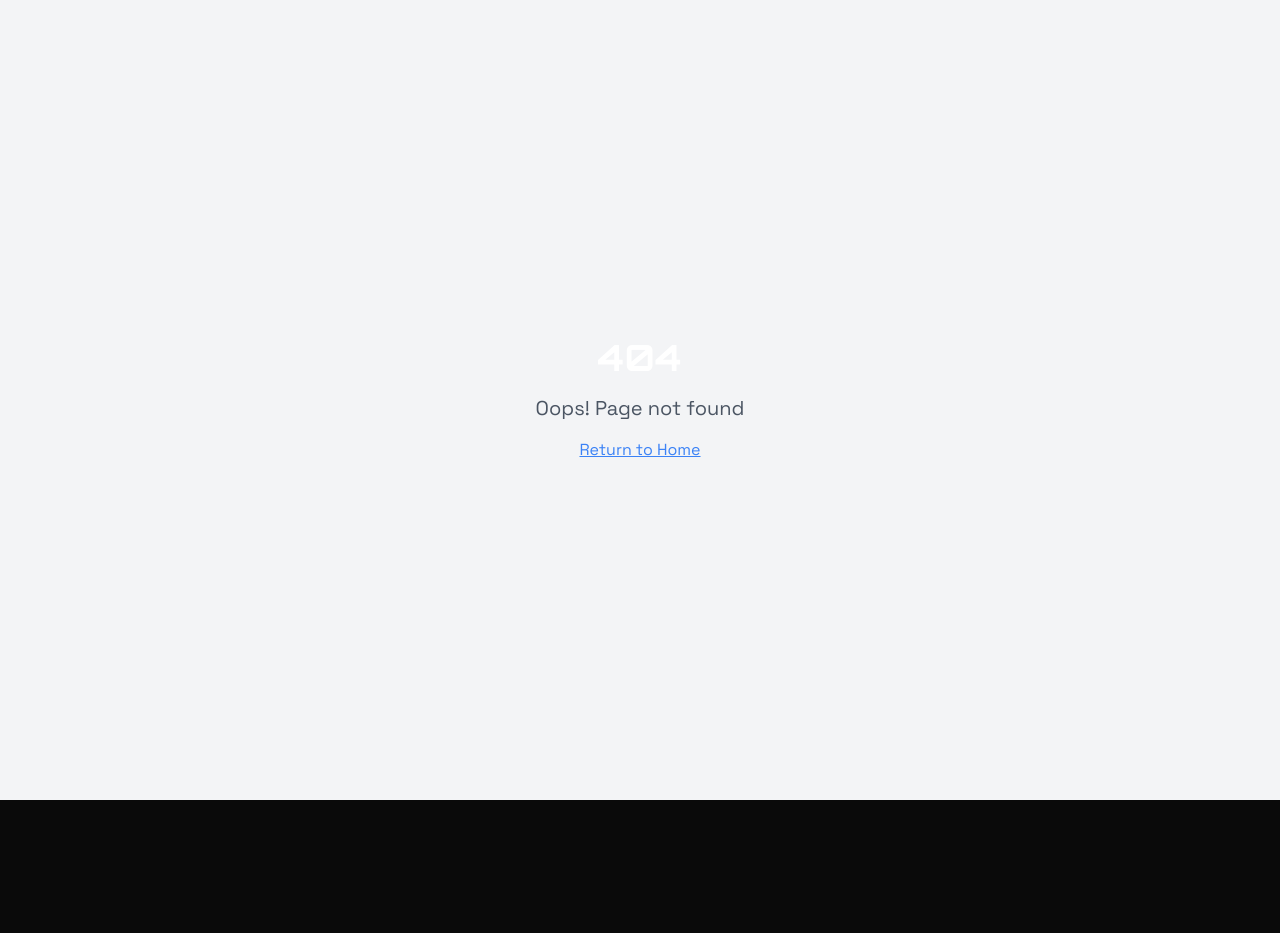
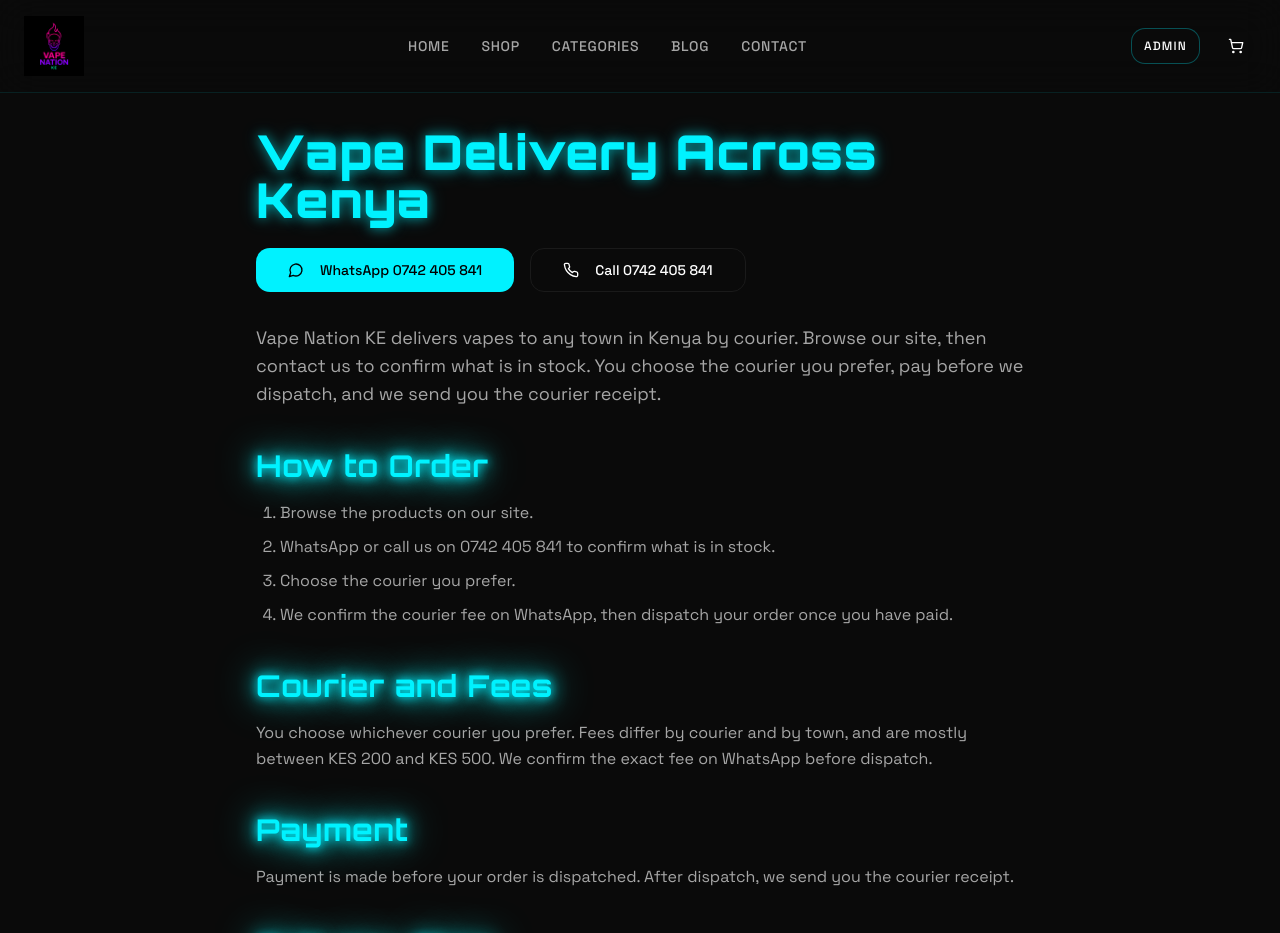
Before and after one commit to esalimbacyberhub-lgtm/vape-nation-ke, a React (Vite) app: page /vape-delivery-kenya in a window 1280 px wide. Before the commit this address had no page. Shown: the top 933 px of the page. Before the commit the page ends 800 px from the top, so only its background shows below. Built offline with nearby package versions, Linux system fonts and the light colour scheme.

Commit message:
Changes
Co-authored-by: esalimbacyberhub-lgtm <240168505+esalimbacyberhub-lgtm@users.noreply.github.com>

```diff
--- a/src/App.tsx
+++ b/src/App.tsx
@@ -7,6 +7,7 @@ import Index from "./pages/Index";
 import Auth from "./pages/Auth";
 import Admin from "./pages/Admin";
 import VapeDeliveryNairobi from "./pages/VapeDeliveryNairobi";
+import VapeDeliveryKenya from "./pages/VapeDeliveryKenya";
 import VapeDeliveryKisumu from "./pages/VapeDeliveryKisumu";
 import VapeDeliveryMombasa from "./pages/VapeDeliveryMombasa";
 import VapeDeliveryNakuru from "./pages/VapeDeliveryNakuru";
@@ -38,6 +39,7 @@ const App = () => (
           <Route path="/product/:id" element={<ProductDetail />} />
           <Route path="/admin" element={<Admin />} />
           <Route path="/vape-delivery-nairobi" element={<VapeDeliveryNairobi />} />
+          <Route path="/vape-delivery-kenya" element={<VapeDeliveryKenya />} />
           <Route path="/vape-delivery-kisumu" element={<VapeDeliveryKisumu />} />
           <Route path="/vape-delivery-mombasa" element={<VapeDeliveryMombasa />} />
           <Route path="/vape-delivery-nakuru" element={<VapeDeliveryNakuru />} />
--- a/src/components/DeliveryAreas.tsx
+++ b/src/components/DeliveryAreas.tsx
@@ -38,6 +38,7 @@ const DeliveryAreas = () => {
           <div className="text-center">
             <p className="text-lg text-muted-foreground">WhatsApp: <span className="text-primary font-bold">0742405841</span></p>
             <a href="/vape-delivery-nairobi" className="inline-block mt-3 text-primary underline hover:opacity-80">Vape delivery in Nairobi: fees, times & areas →</a>
+            <a href="/vape-delivery-kenya" className="block mt-2 text-primary underline hover:opacity-80">Vape delivery across Kenya by courier →</a>
           </div>
         </div>
       </div>
--- a/src/components/Footer.tsx
+++ b/src/components/Footer.tsx
@@ -81,6 +81,8 @@ const Footer = () => {
             <div className="flex flex-wrap items-center justify-center gap-4">
               <a href="/vape-delivery-nairobi" className="hover:text-primary transition-colors">Vape Delivery Nairobi</a>
               <span className="text-primary/30">•</span>
+              <a href="/vape-delivery-kenya" className="hover:text-primary transition-colors">Vape Delivery Across Kenya</a>
+              <span className="text-primary/30">•</span>
               <a href="/privacy-policy" className="hover:text-primary transition-colors">Privacy Policy</a>
               <span className="text-primary/30">•</span>
               <a href="/delivery-policy" className="hover:text-primary transition-colors">Delivery & Shipping</a>
--- /dev/null
+++ b/src/pages/VapeDeliveryKenya.tsx
@@ -0,0 +1,72 @@
+import { Helmet } from "react-helmet";
+import { Link } from "react-router-dom";
+import Header from "@/components/Header";
+import Footer from "@/components/Footer";
+import { Button } from "@/components/ui/button";
+import { Phone, MessageCircle } from "lucide-react";
+
+const WA = "https://wa.me/254742405841";
+const TEL = "tel:+254742405841";
+const DESC = "Vape delivery to any town in Kenya by courier, about one day. Confirm stock on WhatsApp 0742 405 841. Fees mostly KES 200 to 500.";
+const URL = "https://vape-nation-ke.lovable.app/vape-delivery-kenya";
+
+const H2 = ({ children }: { children: React.ReactNode }) => (
+  <h2 className="text-2xl md:text-3xl font-bold mb-4 mt-10 neon-text">{children}</h2>
+);
+
+const VapeDeliveryKenya = () => (
+  <div className="min-h-screen bg-background">
+    <Helmet>
+      <title>Vape Delivery Across Kenya | Vape Nation KE</title>
+      <meta name="description" content={DESC} />
+      <link rel="canonical" href={URL} />
+      <meta property="og:title" content="Vape Delivery Across Kenya | Vape Nation KE" />
+      <meta property="og:description" content={DESC} />
+      <meta property="og:url" content={URL} />
+    </Helmet>
+    <Header />
+    <main className="pt-32 pb-16 container mx-auto px-4">
+      <article className="max-w-3xl mx-auto text-foreground leading-relaxed" style={{ fontFamily: "Space Grotesk, sans-serif" }}>
+        <h1 className="text-4xl md:text-5xl font-black mb-6 neon-text neon-glow-heading">Vape Delivery Across Kenya</h1>
+        <div className="flex flex-col sm:flex-row gap-4 mb-8">
+          <a href={WA} target="_blank" rel="noopener noreferrer">
+            <Button size="lg" className="w-full"><MessageCircle className="h-5 w-5 mr-2" />WhatsApp 0742 405 841</Button>
+          </a>
+          <a href={TEL}>
+            <Button size="lg" variant="outline" className="w-full"><Phone className="h-5 w-5 mr-2" />Call 0742 405 841</Button>
+          </a>
+        </div>
+        <p className="text-lg text-muted-foreground">Vape Nation KE delivers vapes to any town in Kenya by courier. Browse our site, then contact us to confirm what is in stock. You choose the courier you prefer, pay before we dispatch, and we send you the courier receipt.</p>
+
+        <H2>How to Order</H2>
+        <ol className="list-decimal pl-6 space-y-2 text-muted-foreground">
+          <li>Browse the products on our site.</li>
+          <li>WhatsApp or call us on 0742 405 841 to confirm what is in stock.</li>
+          <li>Choose the courier you prefer.</li>
+          <li>We confirm the courier fee on WhatsApp, then dispatch your order once you have paid.</li>
+        </ol>
+
+        <H2>Courier and Fees</H2>
+        <p className="text-muted-foreground">You choose whichever courier you prefer. Fees differ by courier and by town, and are mostly between KES 200 and KES 500. We confirm the exact fee on WhatsApp before dispatch.</p>
+
+        <H2>Payment</H2>
+        <p className="text-muted-foreground">Payment is made before your order is dispatched. After dispatch, we send you the courier receipt.</p>
+
+        <H2>Delivery Time</H2>
+        <p className="text-muted-foreground">Courier delivery usually takes about one day after dispatch. Delivery times are estimates. If you are in Nairobi, see our <Link to="/vape-delivery-nairobi" className="text-primary underline hover:opacity-80">Nairobi delivery</Link> page: a rider delivers within 10 to 40 minutes and you pay on delivery.</p>
+
+        <H2>Towns We Send To</H2>
+        <p className="text-muted-foreground">We send to any town in Kenya, wherever you are. Examples include Mombasa, Kisumu, Nakuru, Eldoret and Thika.</p>
+
+        <H2>Age Requirement</H2>
+        <p className="text-muted-foreground">Buyers must be 18 or older. We do not sell to anyone under 18.</p>
+
+        <H2>Ready to Order?</H2>
+        <p className="text-muted-foreground">WhatsApp or call 0742 405 841 to confirm what is in stock, choose your courier, and place your order.</p>
+      </article>
+    </main>
+    <Footer />
+  </div>
+);
+
+export default VapeDeliveryKenya;
--- a/src/pages/VapeDeliveryNairobi.tsx
+++ b/src/pages/VapeDeliveryNairobi.tsx
@@ -68,6 +68,7 @@ const VapeDeliveryNairobi = () => (
 
         <H2>Ready to Order?</H2>
         <p className="text-muted-foreground">WhatsApp or call 0742 405 841 to confirm what is in stock. A rider will deliver within Nairobi, and you pay on delivery.</p>
+        <p className="text-muted-foreground mt-10">Outside Nairobi? See <a href="/vape-delivery-kenya" className="text-primary underline hover:opacity-80">vape delivery across Kenya</a>.</p>
       </article>
     </main>
     <Footer />
```
Also changed, not shown: 1 other file (tests, documents, lock files or other folders).
